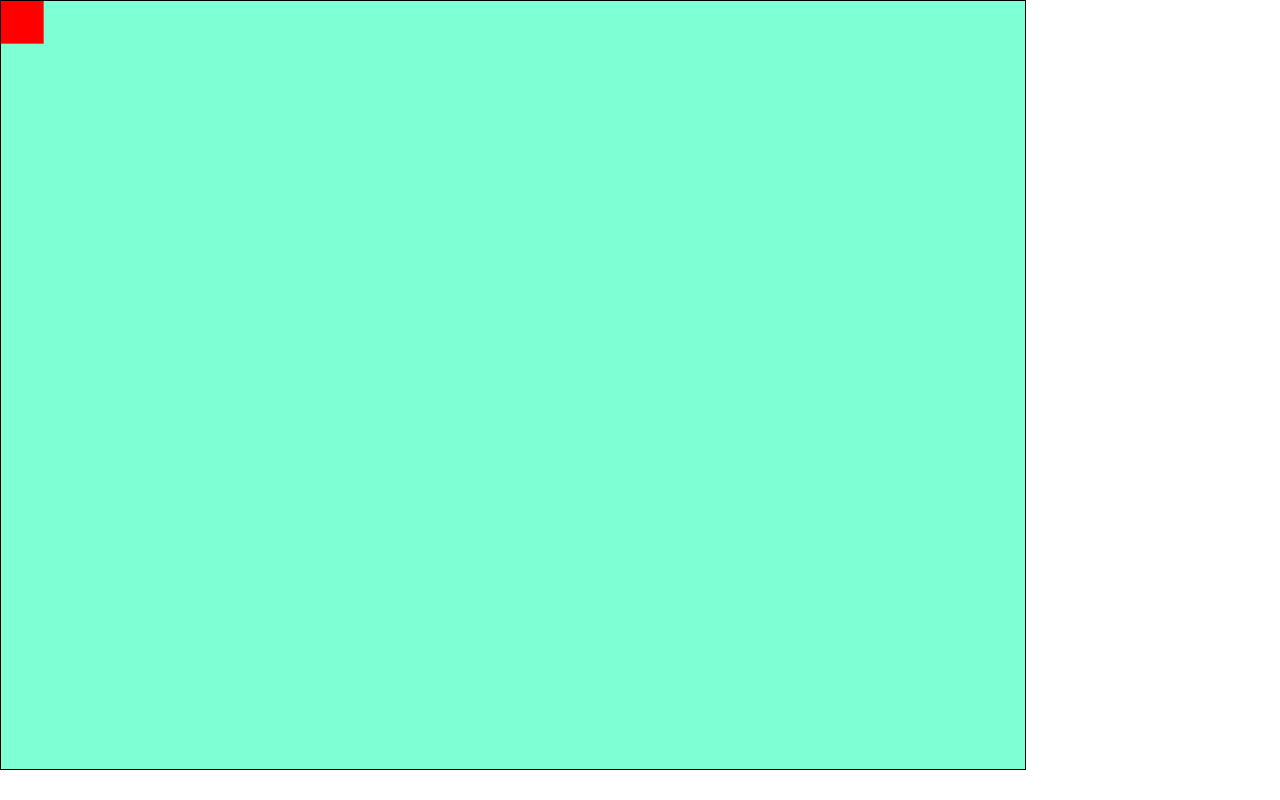
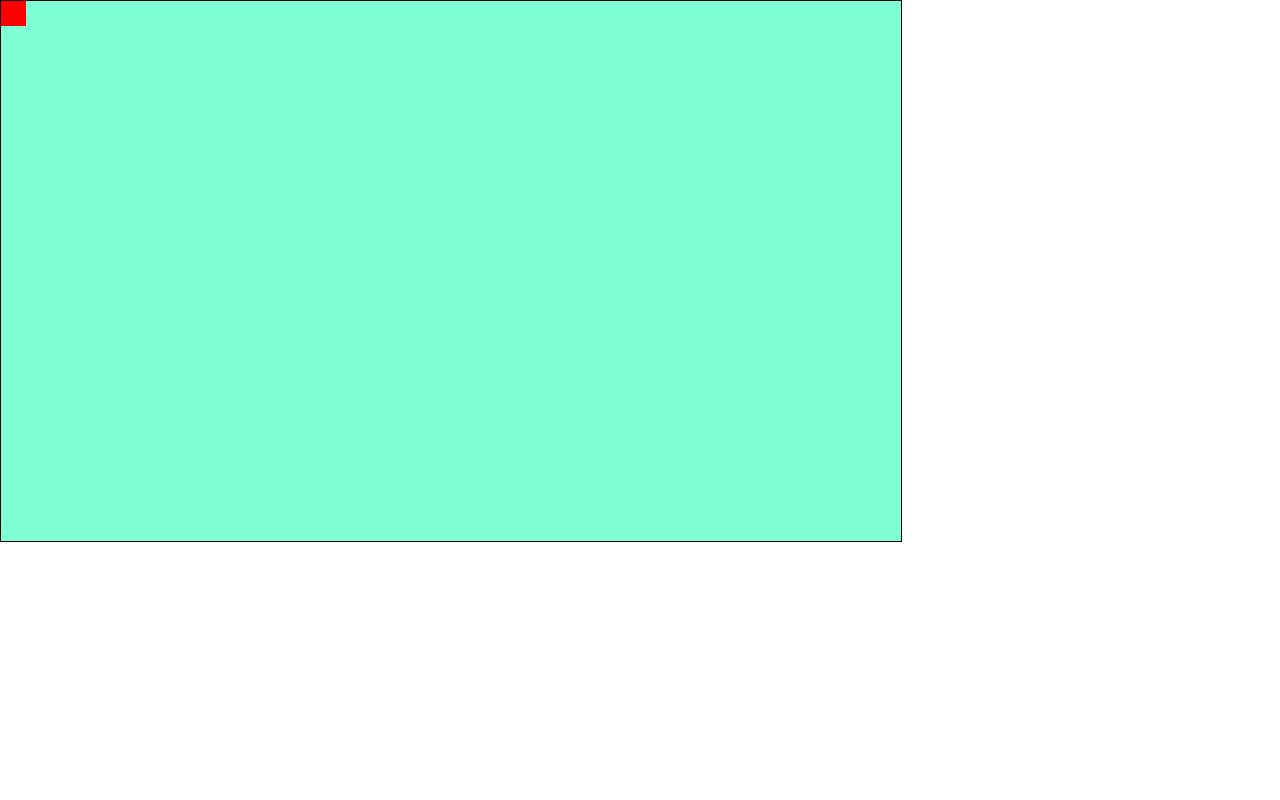
Before and after one commit to ptrnln/Seasons-Thievings, a website built with webpack: page index.html in a window 1280 px wide. Built offline with nearby package versions, Linux system fonts and the light colour scheme.

Commit message:
Implement boundary enforcement, remove canvas rescalability

```diff
--- a/index.html
+++ b/index.html
@@ -12,8 +12,6 @@
 
   <body>
     <canvas id="game-canvas"></canvas>
-
-    <input class="keydown-input" type="hidden" onkeydown="handleKeydown()"/>
   </body>
 
 </html>
--- a/src/index.js
+++ b/src/index.js
@@ -6,16 +6,19 @@ document.addEventListener("DOMContentLoaded", () => {
     let canvas = document.getElementById("game-canvas");
     let ctx = canvas.getContext("2d");
 
-    canvas.dataset.maxWidth = 1200;
+    canvas.dataset.maxWidth = 900;
 
-    visualViewport.addEventListener("resize", onresize);
+    // visualViewport.addEventListener("resize", onresize);
 
-    let maxWidth = canvas.dataset.maxWidth;
+    // let maxWidth = parseInt(canvas.dataset.maxWidth);
 
-    let targetWidth = Math.floor(.8 * window.innerWidth);
-    canvas.width = targetWidth > maxWidth ? maxWidth : targetWidth;
-    canvas.height = Math.floor(.75 * canvas.width);
-    canvas.dataset.scale = canvas.width / maxWidth;
+    // let targetWidth = Math.floor(.60 * window.innerWidth);
+    // canvas.width = targetWidth > maxWidth ? maxWidth : targetWidth;
+    // canvas.height = Math.floor(.60 * canvas.width);
+    // canvas.dataset.scale = canvas.width / maxWidth;
+
+    canvas.width = canvas.dataset.maxWidth;
+    canvas.height = (.60 * canvas.width);
 
     let game = new Game(canvas)
     let gameView = new GameView(game, canvas);
@@ -30,34 +33,13 @@ document.addEventListener("DOMContentLoaded", () => {
     //     }
     // }, false);
 
-    function onresize(e) {
-        console.log(canvas);
-        canvas.width = targetWidth > maxWidth ? maxWidth : targetWidth;
-        canvas.height = Math.floor(.75 * canvas.width);
-        canvas.dataset.scale = canvas.width / maxWidth;
-        gameView.resize();
-    }
-
-    window.onkeydown = (e) => {
-        switch(e.code) {
-            case "ArrowUp":
-            case "KeyW":
-                game.player.move("u");
-                break;
-            case "ArrowLeft":
-            case "KeyA":
-                game.player.move("l");
-                break;
-            case "ArrowDown":
-            case "KeyS":
-                game.player.move("d");
-                break;
-            case "ArrowRight":
-            case "KeyD":
-                game.player.move("r");
-                break;
-        }
-    }
+    // function onresize(e) {
+    //     targetWidth = Math.floor(.60 * window.innerWidth);
+    //     canvas.width = targetWidth > maxWidth ? maxWidth : targetWidth;
+    //     canvas.height = Math.floor(.60 * canvas.width);
+    //     canvas.dataset.scale = canvas.width / maxWidth;
+    //     gameView.resize();
+    // }
 
     // function getMousePos(canvas, event) {
     //     let rect = canvas.getBoundingClientRect();
@@ -95,6 +77,4 @@ document.addEventListener("DOMContentLoaded", () => {
 //         context.closePath();
 //     }
 //     canvas.append(new FullScreenButton(rect, 2, "black"));
-
-
 })
--- a/src/scripts/entity.js
+++ b/src/scripts/entity.js
@@ -10,11 +10,6 @@ class Entity extends GameObject {
         this.height = canvas.dataset.scale * this.fullWidth;
     }
 
-
-
-    // render() {
-    //     console.log("I'm in the entity's render method!");
-    // }
 }
 
 export default Entity;
--- a/src/scripts/game.js
+++ b/src/scripts/game.js
@@ -3,7 +3,7 @@ import Player from "./player";
 
 class Game {
     constructor(canvas) {
-        // this.canvas = canvas;
+        this.canvas = canvas;
         // this.ctx = this.canvas.getContext("2d");
         // this.redraw = this.redraw.bind(this);
         // this.spawnObject = this.spawnObject.bind(this);
--- a/src/scripts/game_object.js
+++ b/src/scripts/game_object.js
@@ -4,15 +4,14 @@ class GameObject {
         this.pos = pos;
         this.canvas = canvas;
         this.ctx = canvas.getContext("2d");
-        this.render = this.render.bind(this)
+        // this.render = this.render.bind(this)
         this.fullWidth = 50;
         this.fullHeight = 50;
-        this.width = canvas.dataset.scale * this.fullHeight;
-        this.height = canvas.dataset.scale * this.fullWidth;
+        this.width = this.fullHeight;
+        this.height = this.fullWidth;
     }
 
     render() {
-        // console.log(this.pos);
         this.ctx.fillStyle = 'red';
         this.ctx.fillRect(
             this.pos[0], // x coordinate
@@ -22,10 +21,12 @@ class GameObject {
         )
     }
 
-    resize() {
-        this.width = this.canvas.dataset.scale * this.fullWidth;
-        this.height = this.canvas.dataset.scale * this.fullHeight;
-    }
+    // resize() {
+    //     this.pos[0] = Math.floor(this.canvas.dataset.scale * this.pos[0]);
+    //     this.pos[1] = Math.floor(this.canvas.dataset.scale * this.pos[1]);
+    //     this.width = this.canvas.dataset.scale * this.fullWidth;
+    //     this.height = this.canvas.dataset.scale * this.fullHeight;
+    // }
 
 }
 
--- a/src/scripts/game_view.js
+++ b/src/scripts/game_view.js
@@ -1,4 +1,5 @@
 import Game from "./game"
+import Player from "./player";
 
 class GameView {
     constructor(game, canvas) {
@@ -10,19 +11,19 @@ class GameView {
         }
 
     gameRender = function() {
-        // console.log("running");
+        // console.log(this.game.player);
         this.ctx.clearRect(0, 0, this.canvas.width, this.canvas.height);
         requestAnimationFrame(this.gameRender);
         this.game.gameObjects.forEach((gameObject) => {
-            gameObject.render();
+            gameObject.update();
         })
     }
 
-    resize() {
-        this.game.gameObjects.forEach((object) => {
-            object.resize();
-        })
-    }
+    // resize() {
+    //     this.game.gameObjects.forEach((object) => {
+    //         object.resize();
+    //     })
+    // }
 }
 
 export default GameView;
--- /dev/null
+++ b/src/scripts/keyboard.js
@@ -0,0 +1,52 @@
+class Keyboard {
+    constructor() {
+        this.keyMap = {};
+
+        this.getMove = this.getMove.bind(this);
+        this.lastPressed;
+        this.lastReleased;
+
+        document.addEventListener("keydown", (e) => {
+            e = e || event;
+            if (e.repeat) return;
+            this.keyMap[e.code] = (e.type === 'keydown');
+            this.lastPressed = e.code;
+        });
+
+        document.addEventListener("keyup", (e) => {
+            e = e || event;
+            if (e.repeat) return;
+            this.keyMap[e.code] = (e.type === 'keydown');
+            this.lastReleased = e.code;
+        });
+    }
+
+
+    getMove() {
+        let dirArrStr = JSON.stringify([
+            !!this.keyMap["ArrowUp"] || !!this.keyMap["KeyW"],
+            !!this.keyMap["ArrowLeft"] || !!this.keyMap["KeyA"],
+            !!this.keyMap["ArrowDown"] || !!this.keyMap["KeyS"],
+            !!this.keyMap["ArrowRight"] || !!this.keyMap["KeyD"]
+        ]);
+        if (dirArrStr === '[true,false,false,false]' || dirArrStr === '[true,true,false,true]') return "u";
+        if (dirArrStr === '[false,true,false,false]' || dirArrStr === '[true,true,true,false]') return "l";
+        if (dirArrStr === '[false,false,true,false]' || dirArrStr === '[false,true,true,true]') return "d";
+        if (dirArrStr === '[false,false,false,true]' || dirArrStr === '[true,false,true,true]') return "r";
+        if (dirArrStr === '[true,true,false,false]') return "ul";
+        if (dirArrStr === '[true,false,false,true]') return "ur";
+        if (dirArrStr === '[false,true,true,false]') return "dl";
+        if (dirArrStr === '[false,false,true,true]') return "dr";
+        if ([
+            '[false,false,false,false]',
+            '[true,true,true,true]',
+            '[true,false,true,false]',
+            '[false,true,false,true]'
+        ].some(map => map === dirArrStr)) {
+                return "s";
+        }
+    }
+}
+
+
+export default Keyboard;
--- a/src/scripts/player.js
+++ b/src/scripts/player.js
@@ -1,35 +1,75 @@
 import Entity from "./entity.js";
+import Keyboard from "./keyboard.js";
 
 class Player extends Entity {
     constructor(canvas, id, pos = [0, 0]) {
         super(canvas, id, pos);
-        this.fullWidth = 50;
-        this.fullHeight = 50;
-        this.width = canvas.dataset.scale * this.fullHeight;
-        this.height = canvas.dataset.scale * this.fullWidth;
+        this.keyboard = new Keyboard();
+        this.fullWidth = 25;
+        this.fullHeight = 25;
+        this.width = this.fullHeight;
+        this.height = this.fullWidth;
         this.speed = 2;
-        this.move = this.move.bind(this);
+        this.render = this.render.bind(this);
+        this.update = this.update.bind(this);
+        this.getMove = this.getMove.bind(this);
+        this.enforceBounds = this.enforceBounds.bind(this);
     }
 
 
+    update() {
+        this.pos = this.getMove();
+        this.render();
+    }
 
+    enforceBounds(newPos) {
+        let i = 0;
+        newPos = newPos.map((coord) => {
+            if (i === 0) {
+                if (coord < 0) return 0;
+                if (coord + this.width > this.canvas.width) return this.canvas.width - this.width;
+            } else {
+                if (coord < 0) return 0;
+                if (coord + this.height > this.canvas.height) return this.canvas.height - this.height;
+            }
+            i++;
+            return coord;
+        });
+        return newPos;
+    }
 
-
-    move(dir) {
-        console.log(dir)
+    getMove() {
+        let dir = this.keyboard.getMove();
+        let newPos;
         switch(dir) {
             case "u":
-                this.pos[1] -= this.speed;
+                newPos = [this.pos[0], (this.pos[1] - this.speed)];
                 break;
             case "l":
-                this.pos[0] -= this.speed;
+                newPos = [(this.pos[0] - this.speed), this.pos[1]];
                 break;
             case "d":
-                this.pos[1] += this.speed;
+                newPos = [this.pos[0], (this.pos[1] + this.speed)];
                 break;
             case "r":
-                this.pos[0] += this.speed;
+                newPos = [(this.pos[0] + this.speed), this.pos[1]];
+                break;
+            case "ul":
+                newPos = [(this.pos[0] - this.speed), (this.pos[1] - this.speed)];
+                break;
+            case "ur":
+                newPos = [(this.pos[0] + this.speed), (this.pos[1] - this.speed)];
+                break;
+            case "dl":
+                newPos = [(this.pos[0] - this.speed), (this.pos[1] + this.speed)];
+                break;
+            case "dr":
+                newPos = [(this.pos[0] + this.speed), (this.pos[1] + this.speed)];
+                break;
+            case "s":
+                newPos = this.pos;
         }
+        return this.enforceBounds(newPos);
     }
 
 }
```
Also changed, not shown: dist/main.js.
